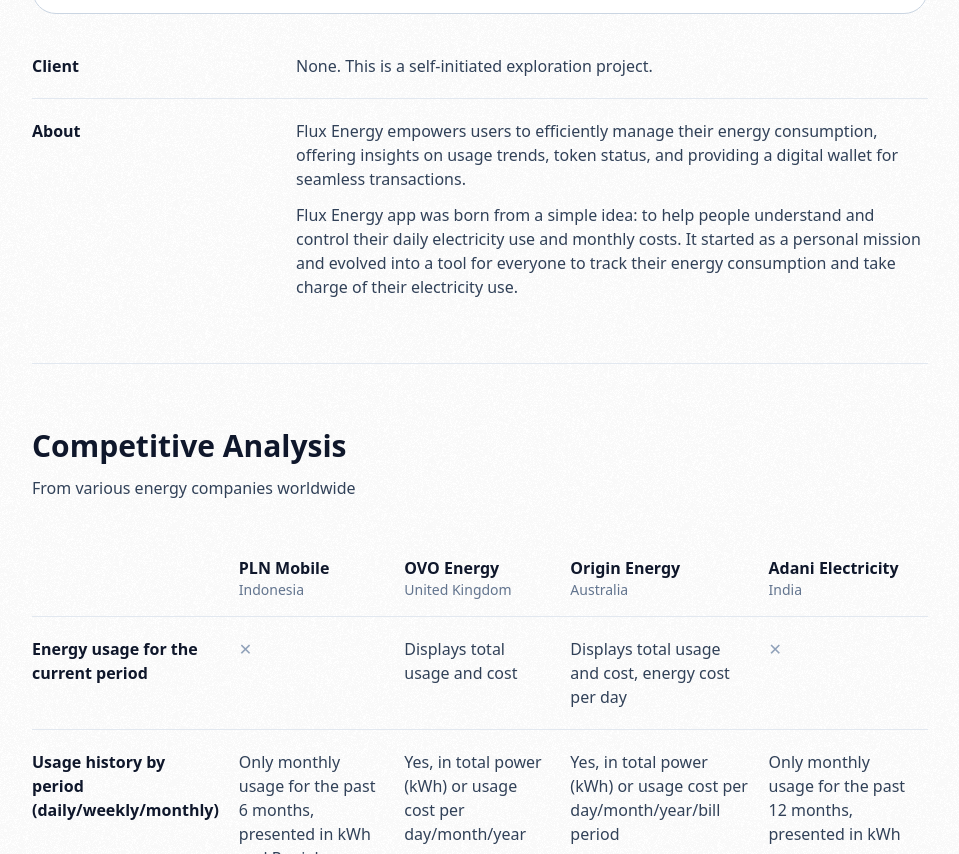
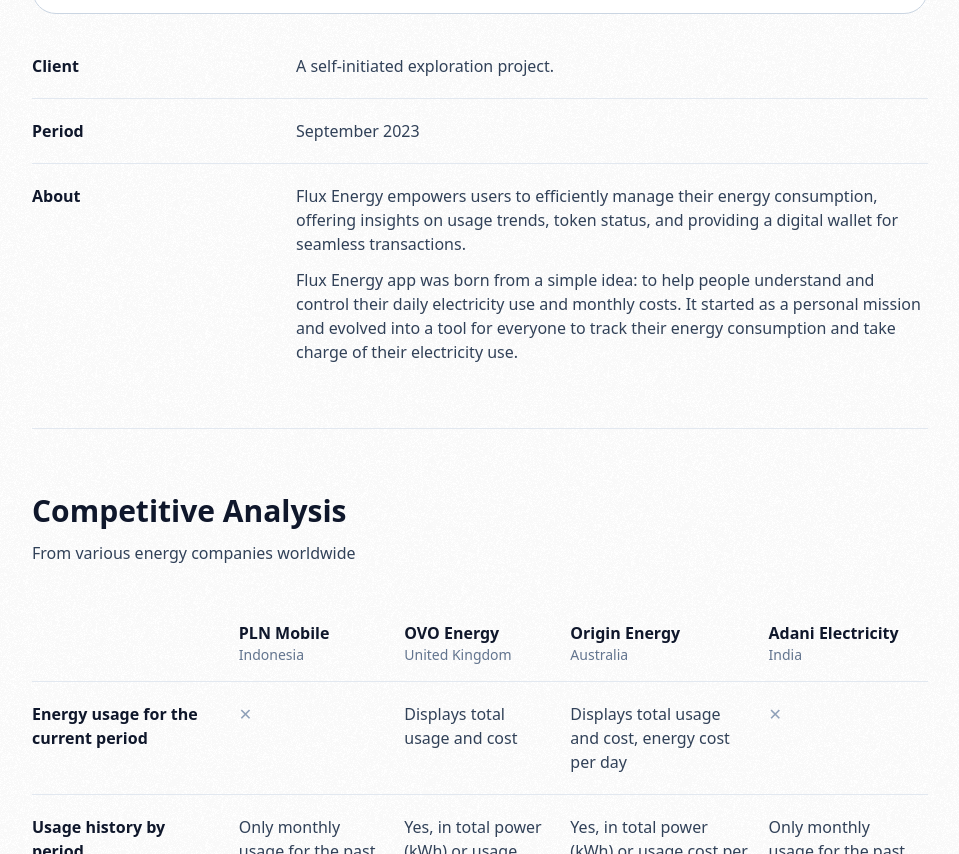
Before and after one commit to ffarras/porto-web, a website: page works/flux/index.html in a window 1280 px wide. Shown: the part 1031-1885 px from the top of the page, without its empty margins (160-1119 px from the left). Drawn offline with Linux system fonts and the light colour scheme; a web font is replaced by a local one.

Commit message:
add period in flux project

```diff
--- a/works/flux/index.html
+++ b/works/flux/index.html
@@ -84,8 +84,12 @@
             <dl class="flex flex-col">
                 <div class="grid md:grid-cols-[14rem_1fr] gap-x-10 gap-y-2 py-5 border-slate-200 pt-0">
                     <dt class="text-base font-semibold text-slate-900">Client</dt>
-                    <dd class="text-base text-slate-700 text-pretty">None. This is a self-initiated exploration project.
+                    <dd class="text-base text-slate-700 text-pretty">A self-initiated exploration project.
                     </dd>
+                </div>
+                <div class="grid md:grid-cols-[14rem_1fr] gap-x-10 gap-y-2 py-5 border-slate-200 border-t">
+                    <dt class="text-base font-semibold text-slate-900">Period</dt>
+                    <dd class="text-base text-slate-700 text-pretty">September 2023</dd>
                 </div>
                 <div class="grid md:grid-cols-[14rem_1fr] gap-x-10 gap-y-2 py-5 border-slate-200 border-t pb-0">
                     <dt class="text-base font-semibold text-slate-900">About</dt>
```
